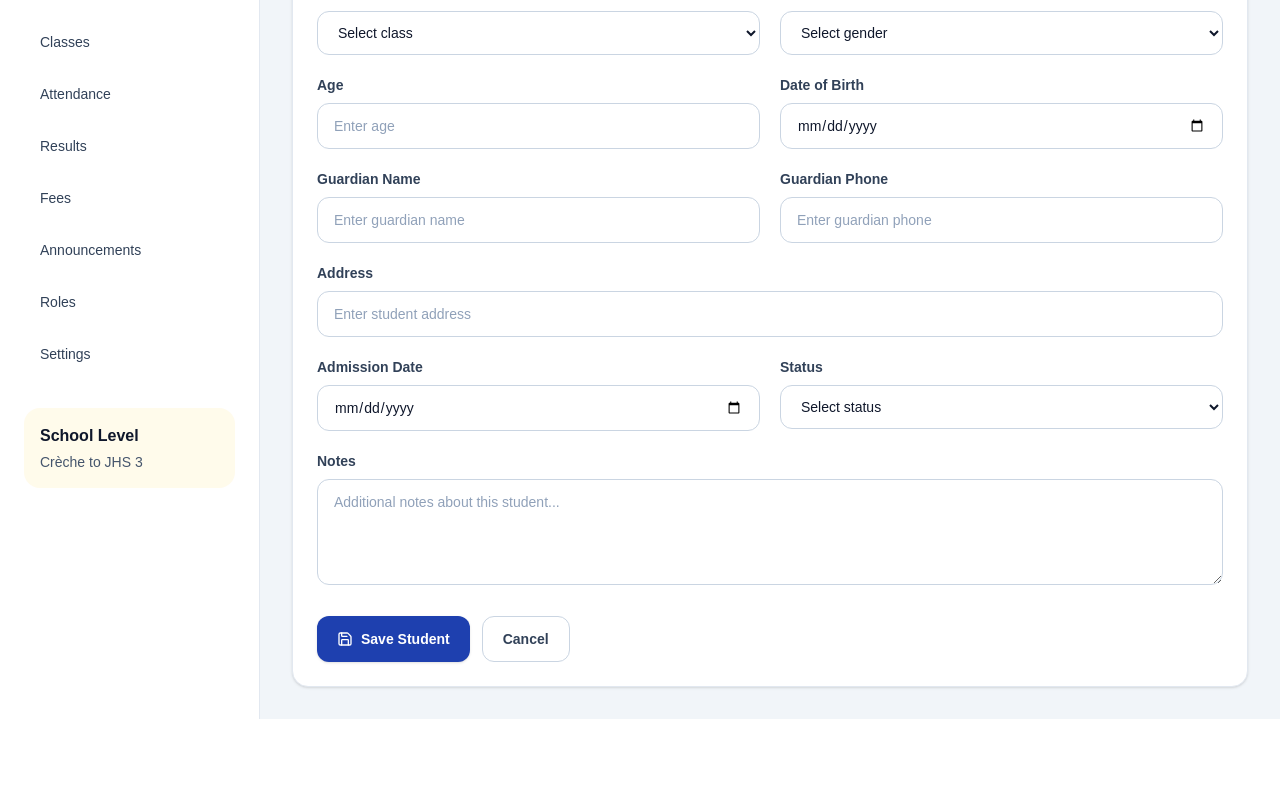
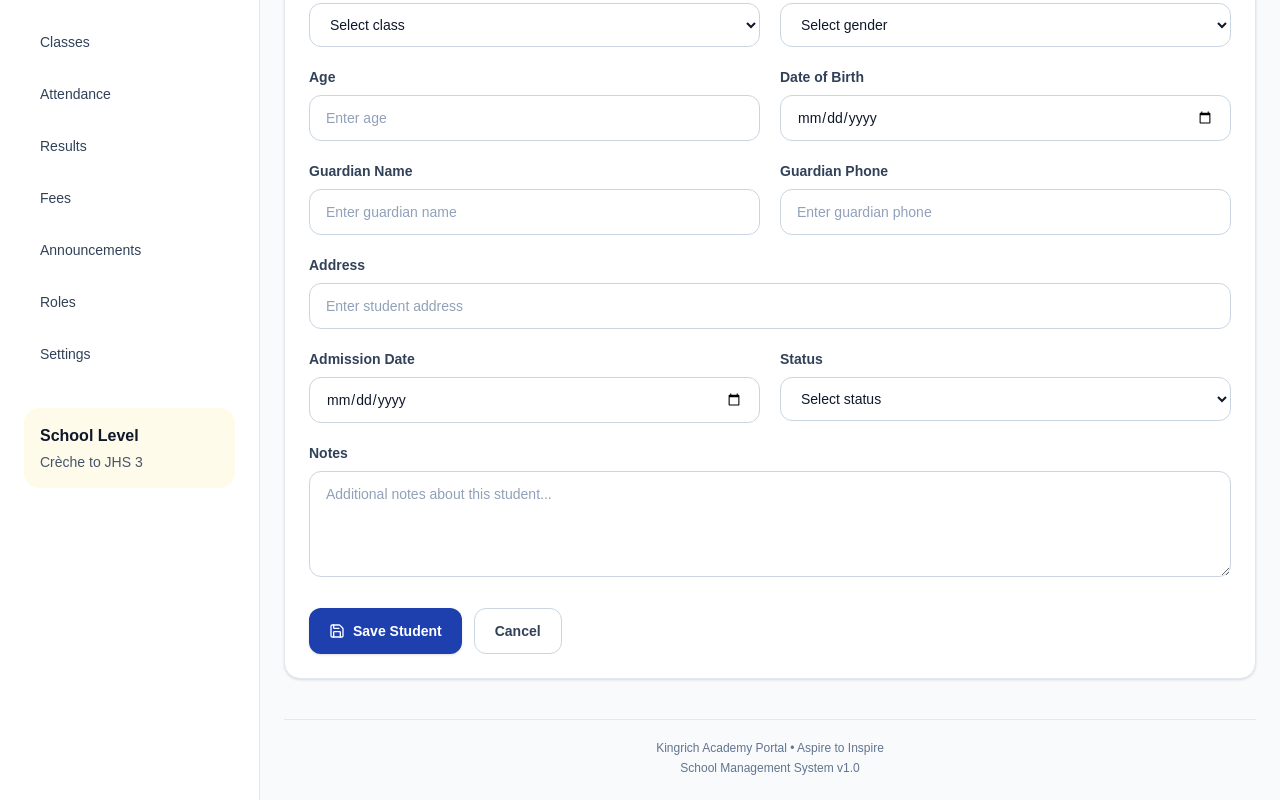
Before and after one commit to denzeldaboy-ai/kingrich-portal, a Next.js app: page /dashboard/students/new in a window 1280 px wide. Shown: the part 328-1128 px from the top of the page. Before the commit the page ends 1047 px from the top, so only its background shows below. Built offline with nearby package versions, Linux system fonts and the light colour scheme; no server answers; sample sign-in values are in the browser's storage.

Commit message:
Update layout.tsx

```diff
--- a/app/dashboard/layout.tsx
+++ b/app/dashboard/layout.tsx
@@ -101,8 +101,17 @@ export default function DashboardLayout({
           </div>
         </aside>
 
-        <main className="p-6 md:p-8">
-          <div className="mx-auto max-w-7xl">{children}</div>
+        <main className="flex-1 overflow-y-auto bg-slate-50 p-6">
+          {children}
+
+          <footer className="mt-10 border-t border-slate-200 pt-5 text-center text-xs text-slate-500">
+            <p>
+              Kingrich Academy Portal • Aspire to Inspire
+            </p>
+            <p className="mt-1">
+              School Management System v1.0
+            </p>
+          </footer>
         </main>
       </div>
     </div>
```
